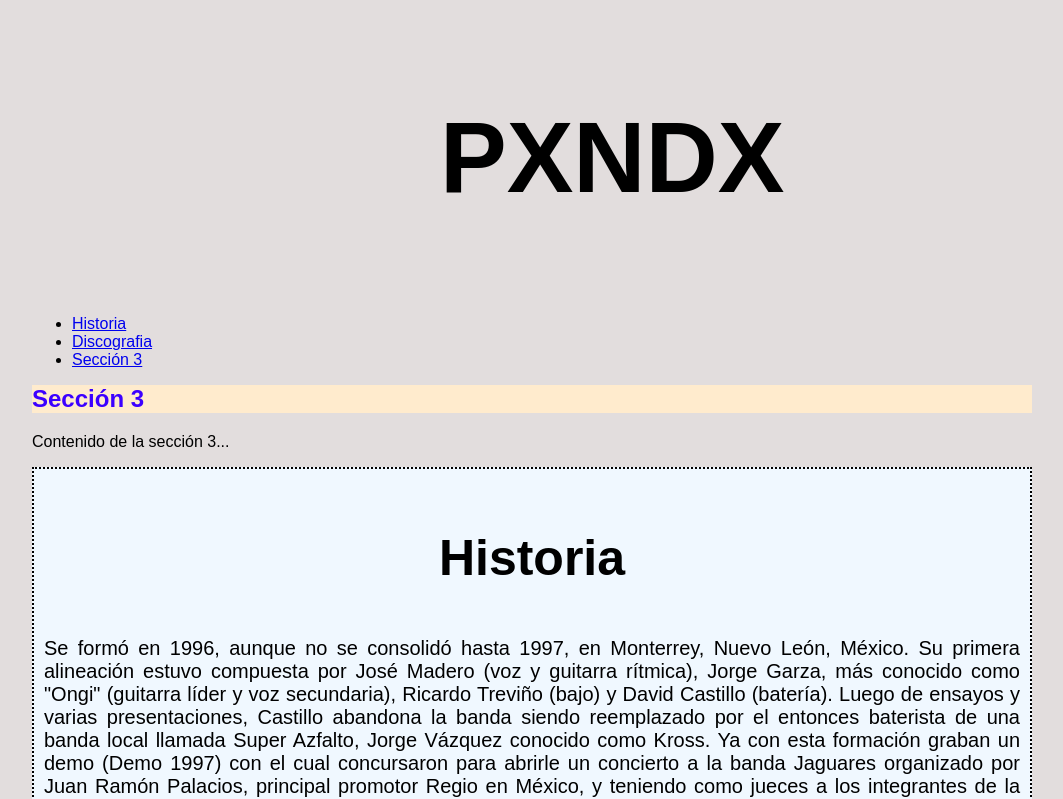
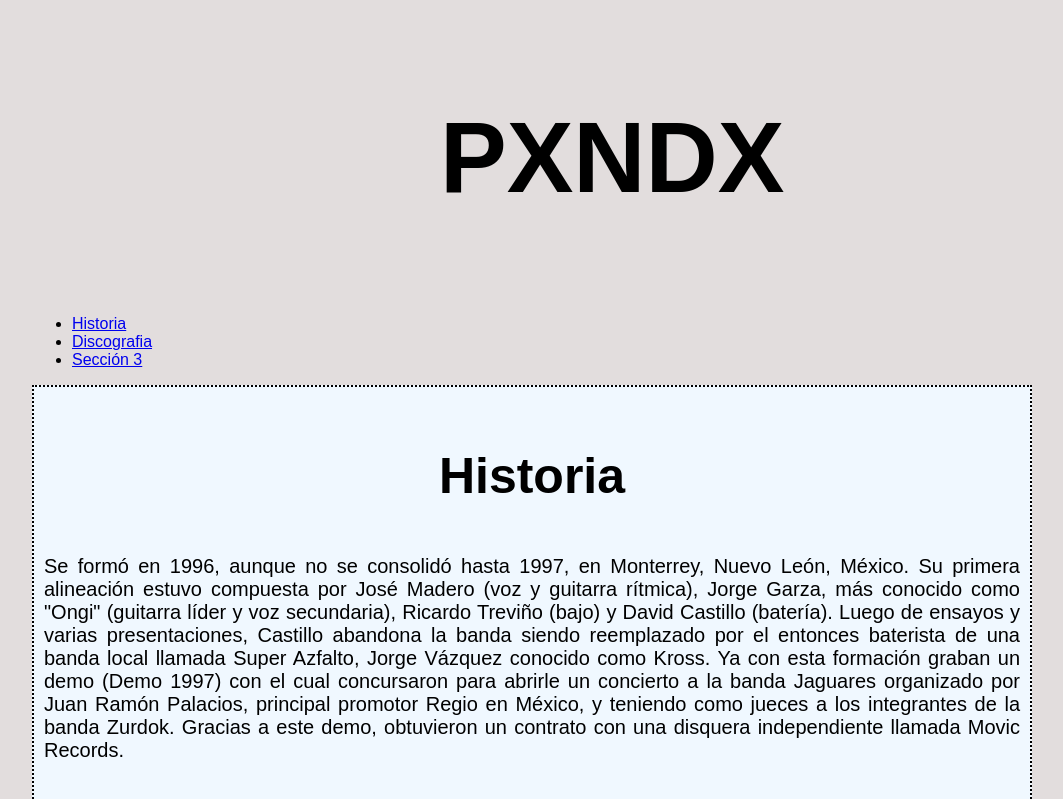
Before and after one commit to SerBastion/ProWeb, a plain HTML site: page Parcial1/SelectoresBasicos/SelectoresBasicos.html in a window 1280 px wide. Shown: the top 799 px of the page, without its empty margins (108-1171 px from the left). Drawn offline with Linux system fonts and the light colour scheme.

Commit message:
Commit Tarea

```diff
--- a/Parcial1/SelectoresBasicos/SelectoresBasicos.html
+++ b/Parcial1/SelectoresBasicos/SelectoresBasicos.html
@@ -107,8 +107,6 @@
         </ul>
 
 
-        <h2 id="seccion3">Sección 3</h2>
-        <p>Contenido de la sección 3...</p>
 
         <div class="marco">
 
```
